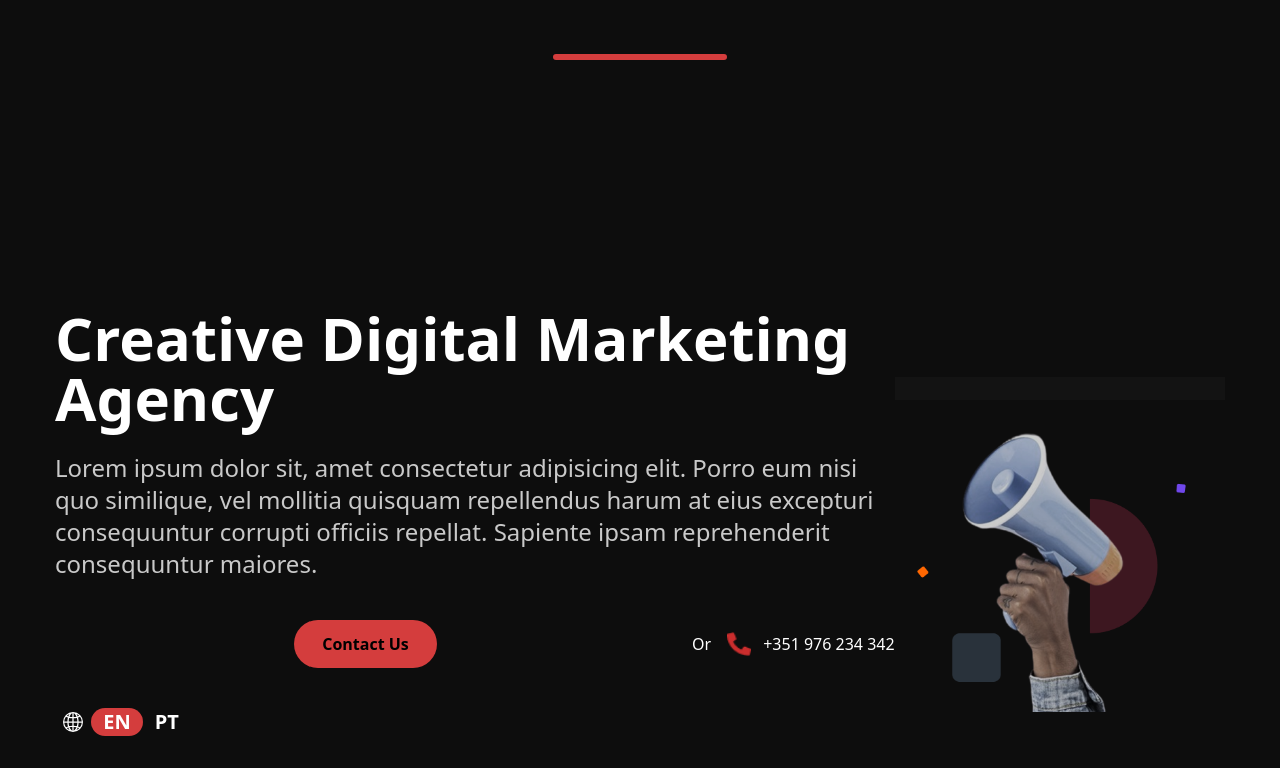
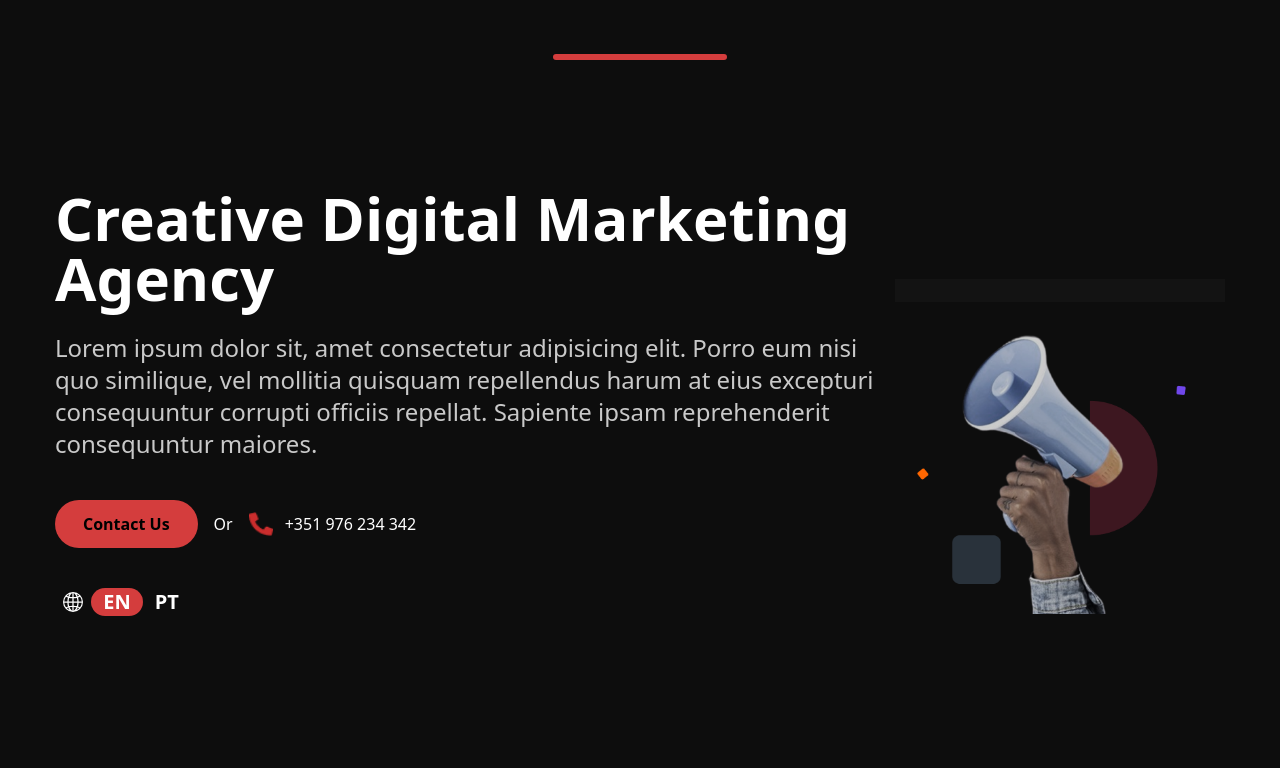
Before and after one commit to Katumbela/neroo, a React (Vite) app: page /contact in a window 1280 px wide. Shown: the part 1010-1778 px from the top of the page. After the commit the page ends 1634 px from the top, so only its background shows below. Built offline with nearby package versions, Linux system fonts and the light colour scheme.

Commit message:
add vercel file and scroll up button

```diff
--- a/src/index.css
+++ b/src/index.css
@@ -19,7 +19,7 @@
 }
 
 .btn-view {
-  @apply px-4 md:px-7 click   md:py-4 h-[2.5rem] md:h-[3rem] flex place-content-center mt-[6.5rem] md:mt-[8rem] 2xl:mt-[15rem] text-base md:text-xl font-semibold text-white border border-white rounded-[80px] bg-primary
+  @apply px-4 md:px-7 click   md:py-4 h-[2.5rem] md:h-[3rem] flex place-content-center mt-[6.5rem] md:mt-[8rem] text-base md:text-xl font-semibold text-white border border-white rounded-[80px] bg-primary
 }
 
 .btn-view span {
--- a/src/presentation/components/footer/footer.tsx
+++ b/src/presentation/components/footer/footer.tsx
@@ -3,7 +3,6 @@ import { bg, regularIcons } from "../../../utils/imagesExporter";
 import { useTranslation } from "react-i18next";
 import { Overlay } from "../overlay/overlay";
 import { FaArrowUp, FaWhatsapp } from "react-icons/fa";
-import { NavLink } from "react-router-dom";
 import { LanguageSwitcher } from "../lang-switcher/languageSwitcher";
 import { useEffect, useState } from "react";
 
@@ -69,9 +68,9 @@ export function Footer() {
               {t("footer.description")}
             </motion.p>
             <motion.div className="flex md:mb-[2rem] justify-center md:justify-start flex-col md:flex-row gap-4 mt-6 md:mt-10">
-              <NavLink to={"/contact"} className="click btn-neroo-lg">
+              <a href={"/contact"} className="click btn-neroo-lg">
                 {t("contactText")}
-              </NavLink>{" "}
+              </a>{" "}
               <span className="hidden my-auto text-white md:inline-block">
                 Or
               </span>{" "}
@@ -96,7 +95,7 @@ export function Footer() {
           initial={{ y: 90, opacity: 0 }}
           transition={{ duration: 1, delay: 0.4 }}
           whileInView={{ opacity: 1, y: 0 }}
-          className="w-full relative md:-mb-9 md:w-[90%] "
+          className="w-full relative md:-mb-20 md:w-[90%] "
         >
           <Overlay />
           <img
--- a/src/presentation/pages/contact/contact.tsx
+++ b/src/presentation/pages/contact/contact.tsx
@@ -142,14 +142,14 @@ export function Contact() {
             </div>
             {sent && (
               <>
-                <div className="relative w-full p-4 mx-auto mt-2 text-lg text-green-800 bg-green-100 border border-green-600 rounded-lg 2xl:text-lg">
+                <div className="relative w-full p-4 mx-auto mt-2 text-sm text-green-800 bg-green-100 border border-green-600 rounded-lg 2xl:text-md">
                   <span
                     onClick={() => setSent(false)}
                     className="absolute top-0 cursor-pointer right-2"
                   >
                     &times;
                   </span>
-                  Seu email foi adicionado com sucesso a nossa newsletter
+                  Seu contacto foi recebido com sucess, entremos em contacto o mais breve possivel. Obrigado !
                 </div>
               </>
             )}
@@ -188,9 +188,7 @@ export function Contact() {
       <br />
       <br />
       <NewsLetter />
-      <br />
       <Footer />
-      <br />
     </div>
   );
 }
--- a/src/presentation/pages/portfolio/portfolio.tsx
+++ b/src/presentation/pages/portfolio/portfolio.tsx
@@ -86,7 +86,7 @@ export function PortFolio() {
                 }}
               ></div>
               <motion.div className="absolute inset-0 flex justify-center transition-opacity duration-300 bg-black bg-opacity-50 opacity-0 hover:opacity-100">
-                <button className="btn-view">
+                <button className="btn-view 2xl:mt-[15rem]">
                   <span className=""> {t("latestWorks.viewProject")}</span>
                 </button>
               </motion.div>
```
